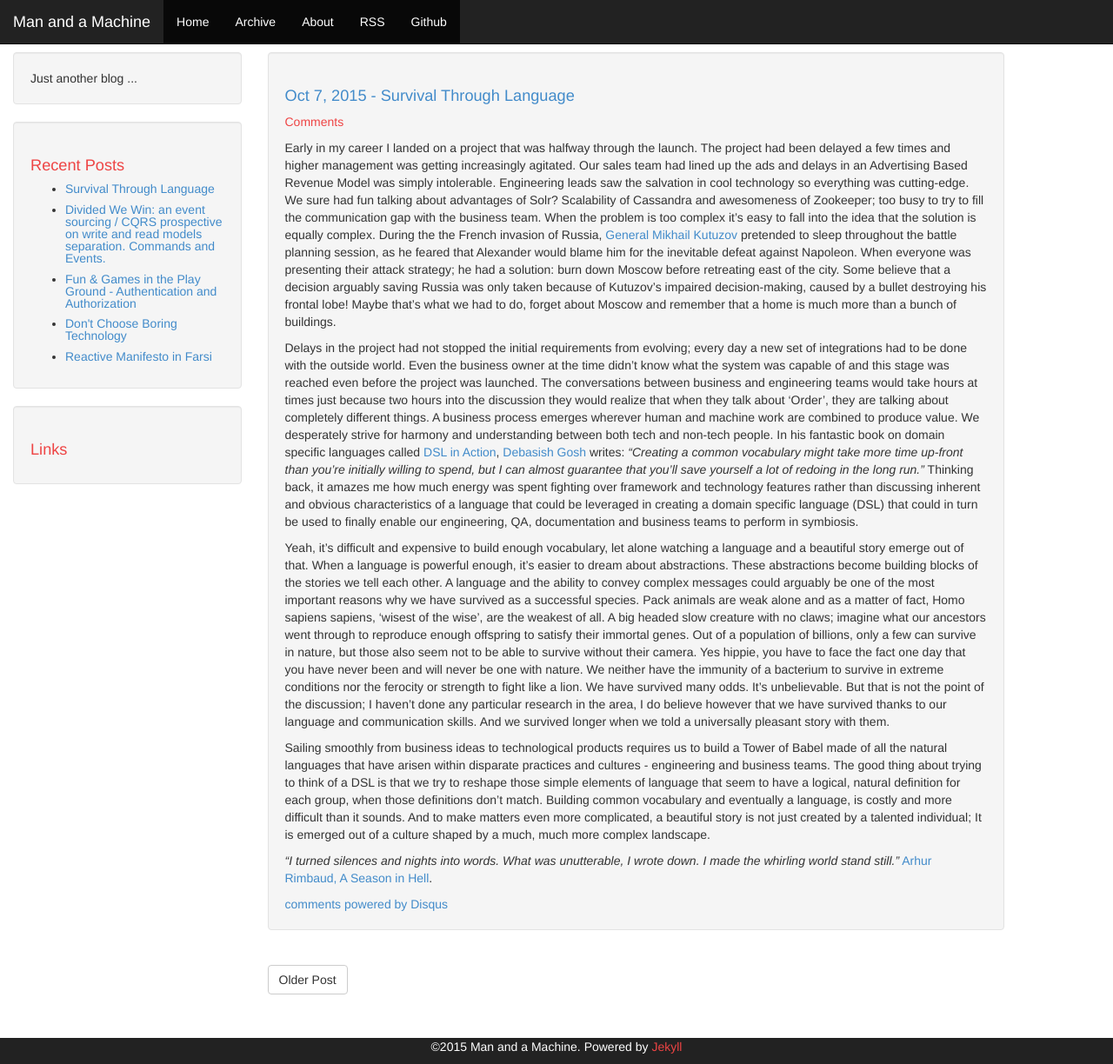
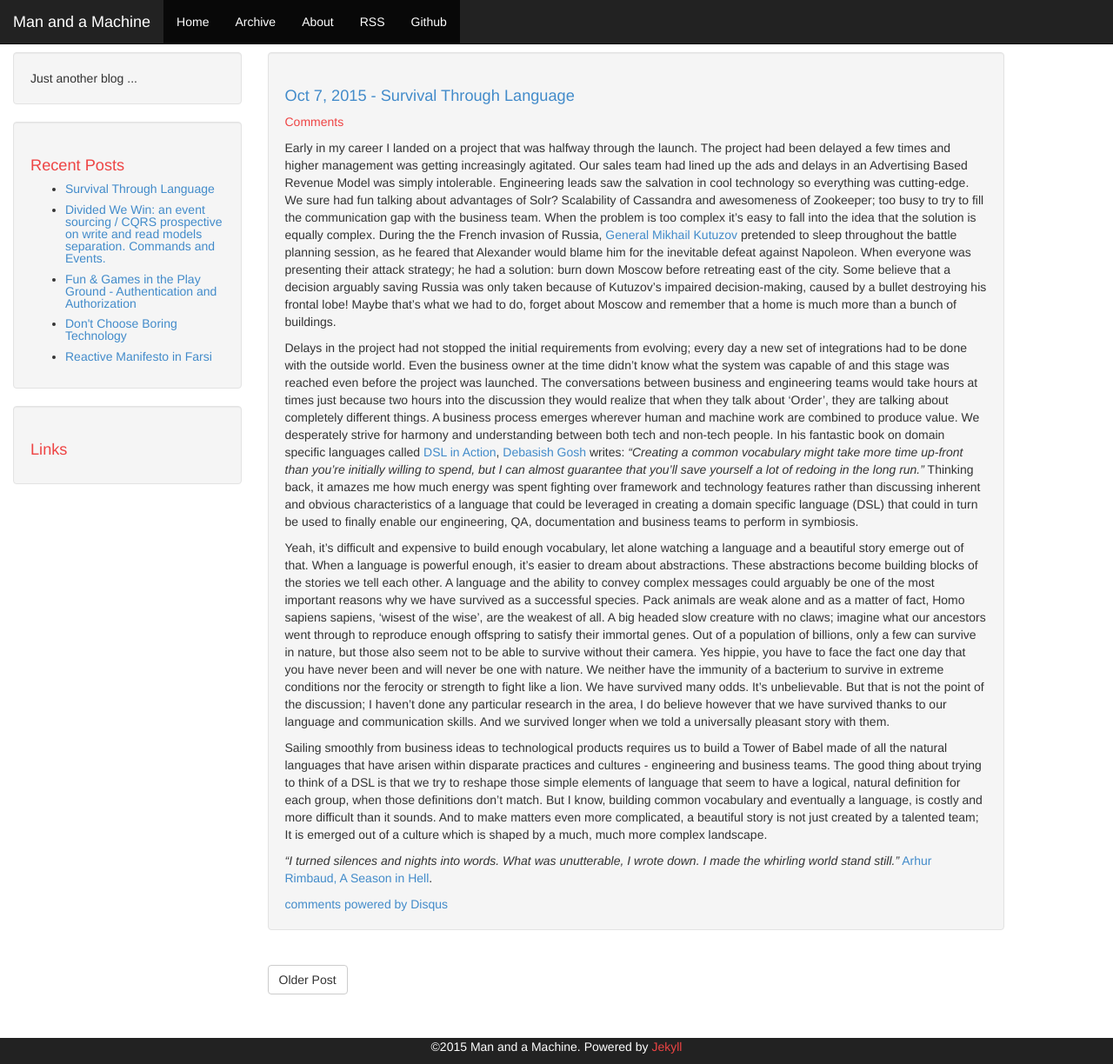
Before and after one commit to esfand-r/esfand-r.github.com, a Jekyll site: the page built from _posts/2015-10-07-survival-through-language.markdown, in a window 1280 px wide and 1224 px high. Shown: the whole window at 87% size. Built offline with Jekyll 4.4.1, drawn with Linux system fonts in a browser that asks for light colours; Markdown is read by kramdown in place of the engine named in the settings; comment, search, counter and statistics services are not loaded.

Commit message:
Updated 2015-10-07-survival-through-language.markdown

```diff
--- a/_posts/2015-10-07-survival-through-language.markdown
+++ b/_posts/2015-10-07-survival-through-language.markdown
@@ -18,6 +18,6 @@ Delays in the project had not stopped the initial requirements from evolving; ev
 
 Yeah, it’s difficult and expensive to build enough vocabulary, let alone watching a language and a beautiful story emerge out of that. When a language is powerful enough, it’s easier to dream about abstractions. These abstractions become building blocks of the stories we tell each other. A language and the ability to convey complex messages could arguably be one of the most important reasons why we have survived as a successful species. Pack animals are weak alone and as a matter of fact, Homo sapiens sapiens, ‘wisest of the wise’, are the weakest of all. A big headed slow creature with no claws; imagine what our ancestors went through to reproduce enough offspring to satisfy their immortal genes. Out of a population of billions, only a few can survive in nature, but those also seem not to be able to survive without their camera. Yes hippie, you have to face the fact one day that you have never been and will never be one with nature. We neither have the immunity of a bacterium to survive in extreme conditions nor the ferocity or strength to fight like a lion. We have survived many odds. It’s unbelievable. But that is not the point of the discussion; I haven’t done any particular research in the area, I do believe however that we have survived thanks to our language and communication skills. And we survived longer when we told a universally pleasant story with them.
 
-Sailing smoothly from business ideas to technological products requires us to build a Tower of Babel made of all the natural languages that have arisen within disparate practices and cultures - engineering and business teams. The good thing about trying to think of a DSL is that we try to reshape those simple elements of language that seem to have a logical, natural definition for each group, when those definitions don’t match. Building common vocabulary and eventually a language, is costly and more difficult than it sounds. And to make matters even more complicated, a beautiful story is not just created by a talented individual; It is emerged out of a culture shaped by a much, much more complex landscape.
+Sailing smoothly from business ideas to technological products requires us to build a Tower of Babel made of all the natural languages that have arisen within disparate practices and cultures - engineering and business teams. The good thing about trying to think of a DSL is that we try to reshape those simple elements of language that seem to have a logical, natural definition for each group, when those definitions don’t match. But I know, building common vocabulary and eventually a language, is costly and more difficult than it sounds. And to make matters even more complicated, a beautiful story is not just created by a talented team; It is emerged out of a culture which is shaped by a much, much more complex landscape.
 
 _“I turned silences and nights into words. What was unutterable, I wrote down. I made the whirling world stand still.”_ [Arhur Rimbaud, A Season in Hell](https://www.google.com/url?q=https://books.google.ca/books?id%3Dcu1KCAAAQBAJ%26pg%3DPT27%26lpg%3DPT27%26dq%3DI%2Bturned%2Bsilences%2Band%2Bnights%2Binto%2Bwords.%2BWhat%2Bwas%2Bunutterable,%2BI%2Bwrote%2Bdown.%2BI%2Bmade%2Bthe%2Bwhirling%2Bworld%2Bstand%2Bstill%26source%3Dbl%26ots%3D13VEIOsUHc%26sig%3D-sqirZAoMZvSoQgVk83VmO_Agyk%26hl%3Den%26sa%3DX%26ved%3D0CDgQ6AEwBWoVChMIuZ76pOnoxwIVChuSCh2irwbO%23v%3Donepage%26q%3DI%2520turned%2520silences%2520and%2520nights%2520into%2520words.%2520What%2520was%2520unutterable%252C%2520I%2520wrote%2520down.%2520I%2520made%2520the%2520whirling%2520world%2520stand%2520still%26f%3Dfalse&sa=D&usg=AFQjCNFP-EulvM5oZIpGwhd_Cymh1FAiSQ).
```
